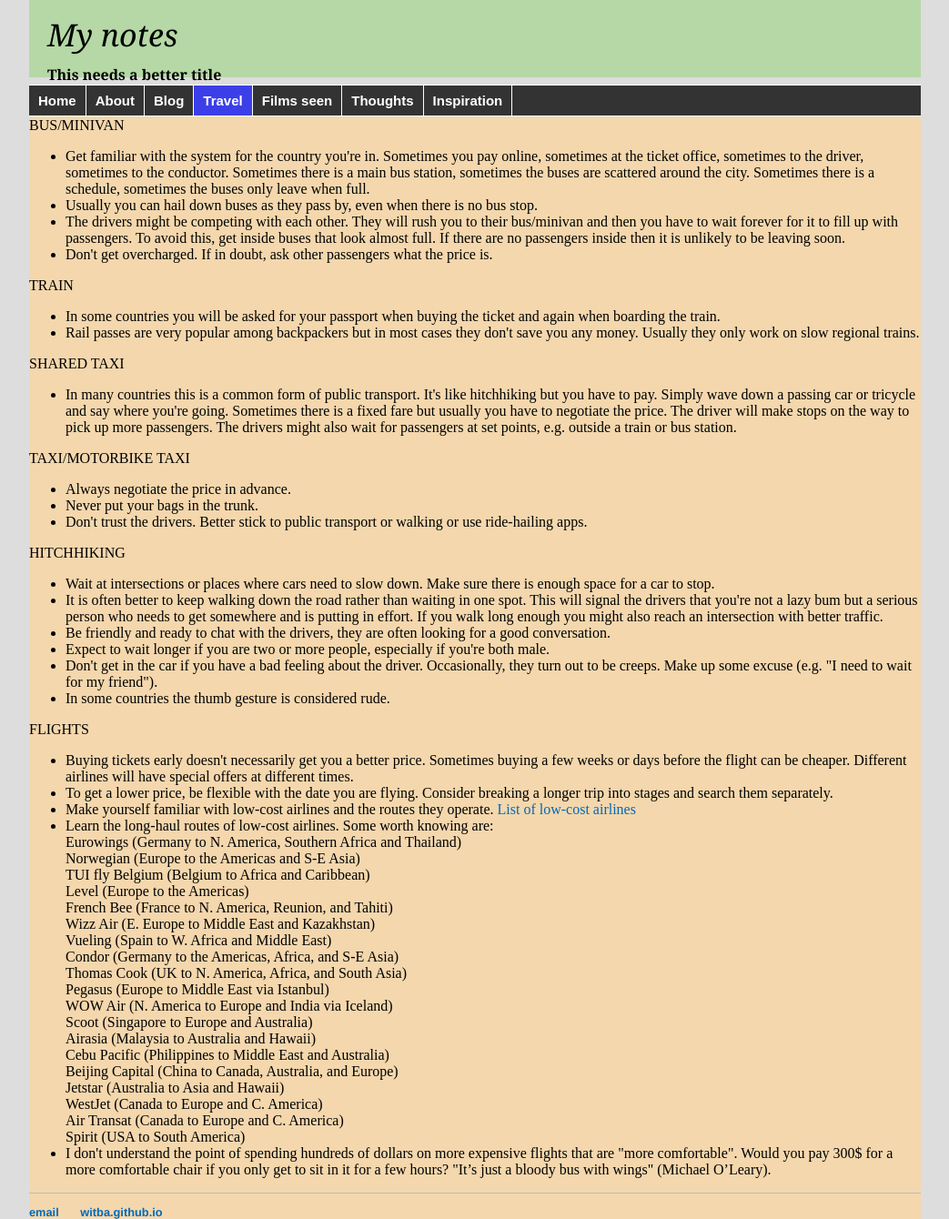
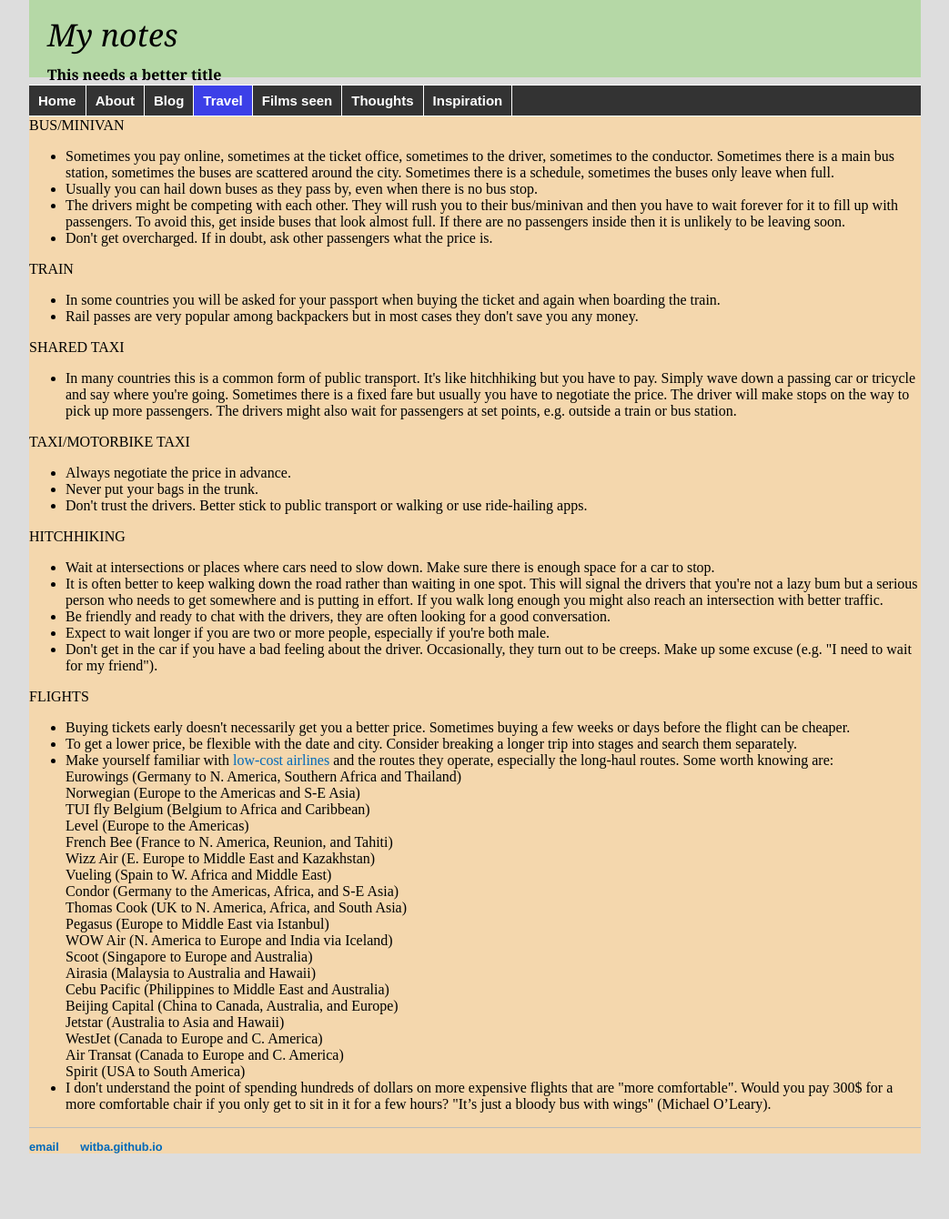
Before and after one commit to witba/witba.github.io, a Jekyll site: the page built from travel/transport.html, in a window 1280 px wide. Shown: the whole page at 91% size, without its empty margins (118-1161 px from the left). Built offline with Jekyll 4.4.1, drawn with Linux system fonts in a browser that asks for light colours; after the commit the page ends 1268 px from its top, so only the background shows below that.

Commit message:
Update transport.html

```diff
--- a/travel/transport.html
+++ b/travel/transport.html
@@ -8,7 +8,7 @@
 <br>
 BUS/MINIVAN<br>
 <ul>
-<li>Get familiar with the system for the country you're in. Sometimes you pay online, sometimes at the ticket office, sometimes to the driver, sometimes to the conductor. Sometimes there is a main bus station, sometimes the buses are scattered around the city. Sometimes there is a schedule, sometimes the buses only leave when full.
+<li>Sometimes you pay online, sometimes at the ticket office, sometimes to the driver, sometimes to the conductor. Sometimes there is a main bus station, sometimes the buses are scattered around the city. Sometimes there is a schedule, sometimes the buses only leave when full.
 <li>Usually you can hail down buses as they pass by, even when there is no bus stop.
 <li>The drivers might be competing with each other. They will rush you to their bus/minivan and then you have to wait forever for it to fill up with passengers. To avoid this, get inside buses that look almost full. If there are no passengers inside then it is unlikely to be leaving soon.<br>
 <li>Don't get overcharged. If in doubt, ask other passengers what the price is.<br>
@@ -16,7 +16,7 @@
 TRAIN<br>
 <ul>
 <li>In some countries you will be asked for your passport when buying the ticket and again when boarding the train.
-<li>Rail passes are very popular among backpackers but in most cases they don't save you any money. Usually they only work on slow regional trains.
+<li>Rail passes are very popular among backpackers but in most cases they don't save you any money.
 </ul>
 SHARED TAXI<br>
 <ul>
@@ -35,14 +35,12 @@
 <li>Be friendly and ready to chat with the drivers, they are often looking for a good conversation.<br>
 <li>Expect to wait longer if you are two or more people, especially if you're both male.<br>
 <li>Don't get in the car if you have a bad feeling about the driver. Occasionally, they turn out to be creeps. Make up some excuse (e.g. "I need to wait for my friend").<br>
-<li>In some countries the thumb gesture is considered rude.<br>
 </ul>
 FLIGHTS<br>
 <ul>
-<li>Buying tickets early doesn't necessarily get you a better price. Sometimes buying a few weeks or days before the flight can be cheaper. Different airlines will have special offers at different times.<br>
-<li>To get a lower price, be flexible with the date you are flying. Consider breaking a longer trip into stages and search them separately.<br>
-<li>Make yourself familiar with low-cost airlines and the routes they operate. <a href="https://en.wikipedia.org/wiki/List_of_low-cost_airlines" target=_blank>List of low-cost airlines</a>
-<li>Learn the long-haul routes of low-cost airlines. Some worth knowing are: <br>
+<li>Buying tickets early doesn't necessarily get you a better price. Sometimes buying a few weeks or days before the flight can be cheaper.<br>
+<li>To get a lower price, be flexible with the date and city. Consider breaking a longer trip into stages and search them separately.<br>
+<li>Make yourself familiar with <a href="https://en.wikipedia.org/wiki/List_of_low-cost_airlines" target=_blank>low-cost airlines</a> and the routes they operate, especially the long-haul routes. Some worth knowing are: <br>
 Eurowings (Germany to N. America, Southern Africa and Thailand)<br>
 Norwegian (Europe to the Americas and S-E Asia)<br>
 TUI fly Belgium (Belgium to Africa and Caribbean)<br>
```
